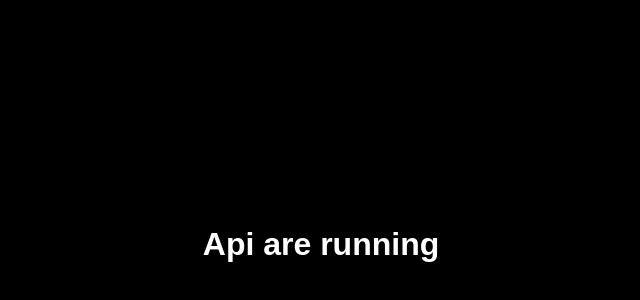
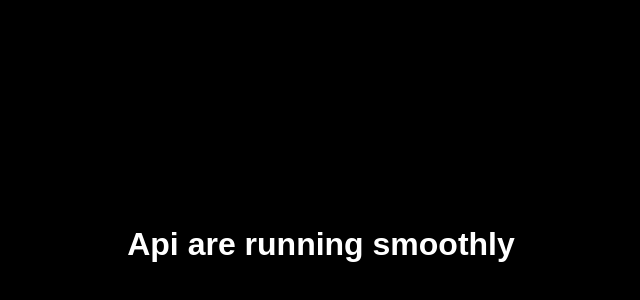
Before and after one commit to MuhammadHuzaifaSheikh/Gym-Backend, a website: page Html/index.html in a window 1280 px wide. Shown: the part 156-456 px from the top of the page, without its empty margins (319-959 px from the left). Drawn offline with Linux system fonts and the light colour scheme.

Commit message:
change api running signnal

```diff
--- a/Html/index.html
+++ b/Html/index.html
@@ -92,7 +92,7 @@
 <body>
 
 <div class="container">
-    <h1>Api are running </h1>
+    <h1>Api are running smoothly </h1>
 </div>
 
 <!-- Container for the stars background -->
```
